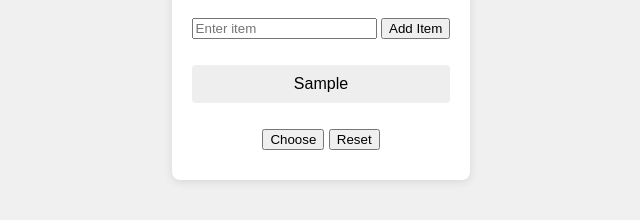
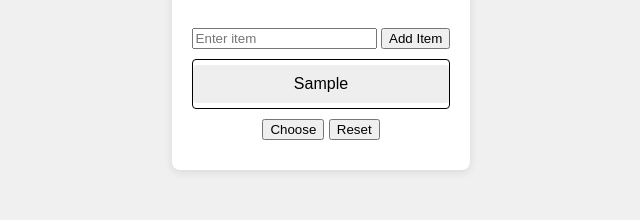
Before and after one commit to MKozubski/MKozubski.github.io, a plain HTML site: page index.html in a window 1280 px wide. Both pictures are taken after typing "Sample" into the empty fields and a click on the button "Add Item". Shown: the part 356-576 px from the top of the page, without its empty margins (319-959 px from the left). Drawn offline with Linux system fonts and the light colour scheme.

Commit message:
Updated styles

```diff
--- a/brains.js
+++ b/brains.js
@@ -33,12 +33,17 @@ document.addEventListener('DOMContentLoaded', () => {
 
   function updateItemsList() {
       itemsList.innerHTML = '';
+      if (items.length > 0) {
+          itemsList.classList.add('with-border');
           items.forEach((item, index) => {
               const li = document.createElement('li');
               li.textContent = item;
               li.setAttribute('data-index', index);
               itemsList.appendChild(li);
           });
+      } else {
+          itemsList.classList.remove('with-border');
+      }
   }
 
   function shuffleArray(array) {
--- a/styles.css
+++ b/styles.css
@@ -23,6 +23,12 @@ input, button {
 #itemsList {
   list-style-type: none;
   padding: 0;
+  margin: 0;
+}
+
+#itemsList.with-border {
+  border: 1px solid black;
+  border-radius: 4px;
 }
 
 #itemsList li {
```
Lines whose indentation alone changed are shown as unchanged.
